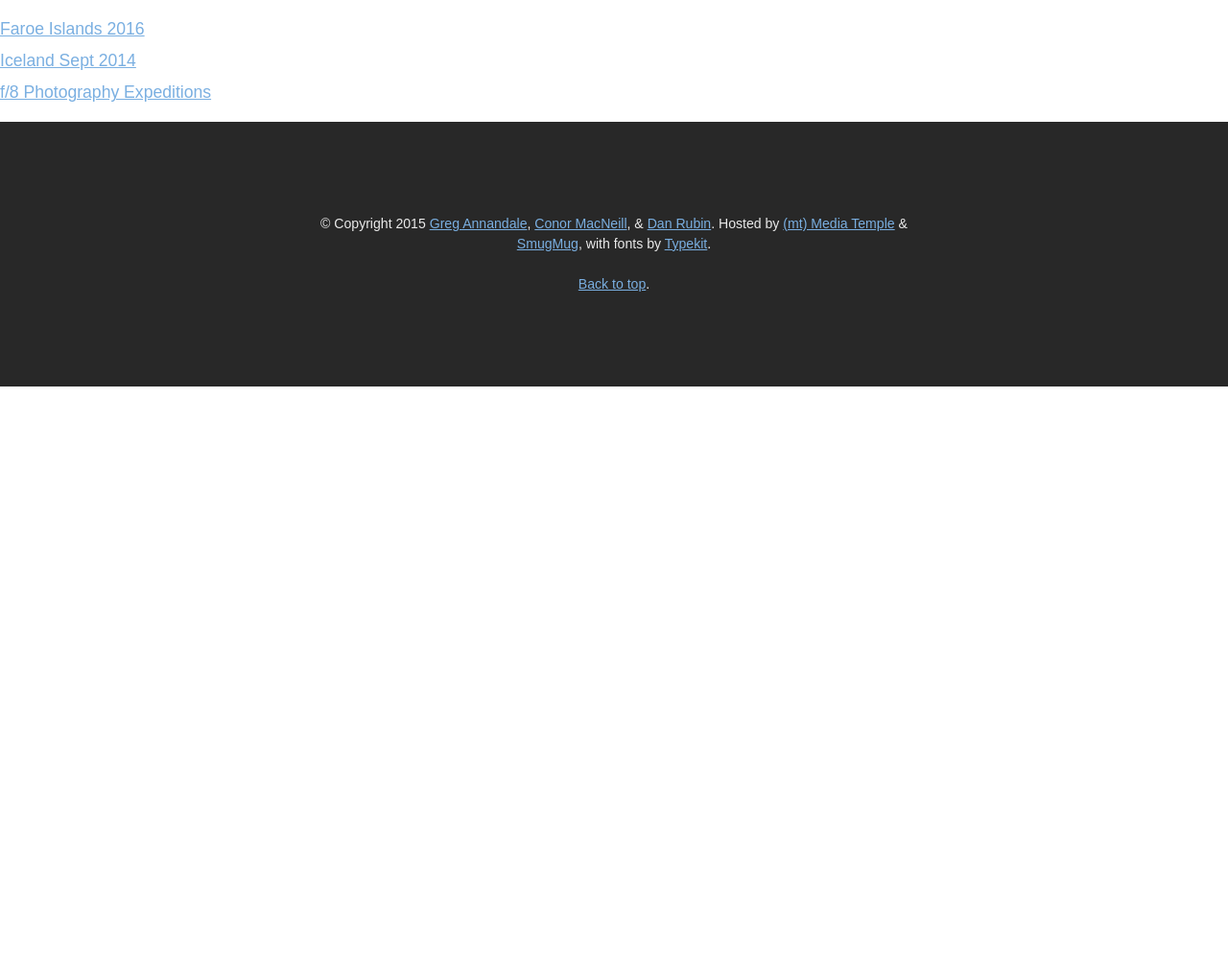
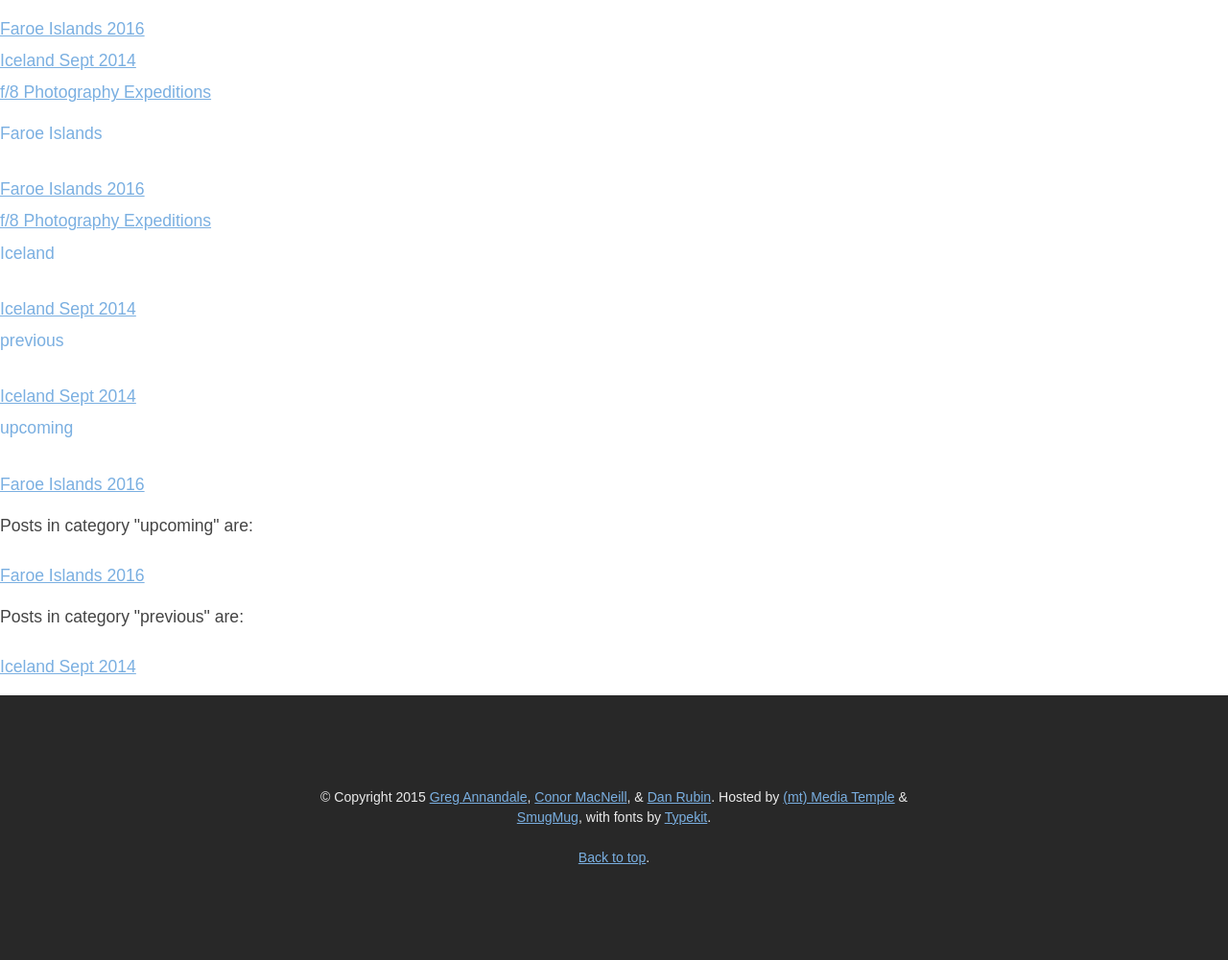
Before and after one commit to thefella/thefella.github.io, a Jekyll site: the page built from index.html, in a window 1280 px wide. Shown: the whole page at 96% size. Built offline with Jekyll 4.4.1, drawn with Linux system fonts in a browser that asks for light colours; nearby versions of some CDN libraries; before the commit the page ends 900 px from its top, so only the background shows below that.

```diff
--- a/_config.yml
+++ b/_config.yml
@@ -3,6 +3,8 @@
 baseurl: "" # the subpath of your site, e.g. /blog/
 url: "http://f8.pe" # the base hostname & protocol for your site
 future: true
+gems:
+  - jekyll-redirect-from
 
 # Build settings
 markdown: kramdown
--- a/index.html
+++ b/index.html
@@ -17,3 +17,41 @@
     </li>
   {% endfor %}
 </ul>
+
+
+<ul>
+{% for category in site.categories %}
+  <li><a name="{{ category | first }}">{{ category | first }}</a>
+    <ul>
+    {% for posts in category %}
+      {% for post in posts %}
+        <li><a href="{{ post.url }}">{{ post.title }}</a></li>
+      {% endfor %}
+    {% endfor %}
+    </ul>
+  </li>
+{% endfor %}
+</ul>
+
+
+
+<p>Posts in category "upcoming" are:</p>
+
+<ul>
+  {% for post in site.categories.upcoming %}
+    {% if post.url %}
+        <li><a href="{{ post.url }}">{{ post.title }}</a></li>
+    {% endif %}
+  {% endfor %}
+</ul>
+
+
+<p>Posts in category "previous" are:</p>
+
+<ul>
+  {% for post in site.categories.previous %}
+    {% if post.url %}
+        <li><a href="{{ post.url }}">{{ post.title }}</a></li>
+    {% endif %}
+  {% endfor %}
+</ul>
```
Also changed, not shown: Faroe Islands/_posts/2016-05-14-faroe-islands-may-2016.md (+2 -0 lines), 1 other file.
